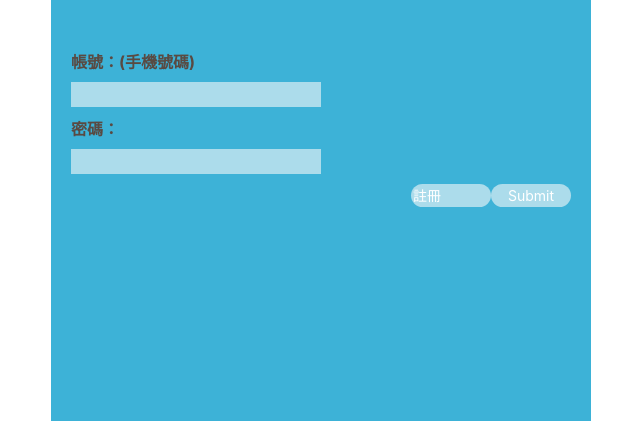
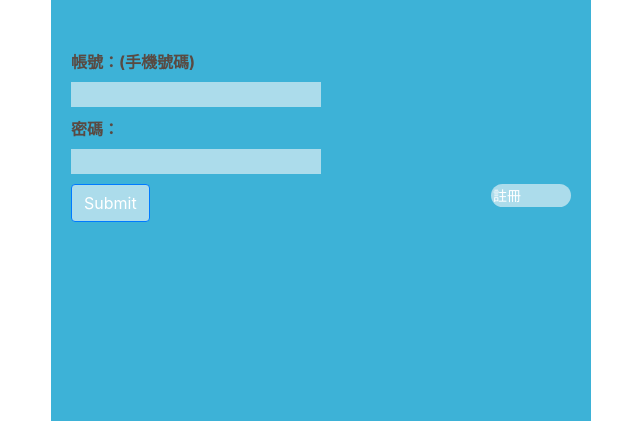
Before and after one commit to hoiian/NPNG, a PHP site: page /index.php in a window 1280 px wide. Shown: the top 421 px of the page, without its empty margins (319-959 px from the left). Run offline with PHP 8.4, Linux system fonts and the light colour scheme; some libraries are stand-ins or nearby versions.

Commit message:
Change button

```diff
--- a/index.php
+++ b/index.php
@@ -65,7 +65,7 @@ if( isset($_POST['login_submit']) ){
         <input type="password" class="text" id="password" name="password" value="<?php P('password'); ?>"/>
       </div>
 
-      <input type="submit" class="button" name="login_submit" value="Submit"/>
+      <input type="submit" class="btn btn-primary" name="login_submit" value="Submit"/>
 
       <a href="reg_add.php"><input class="button" value="註冊"></a>
       </form>
```
